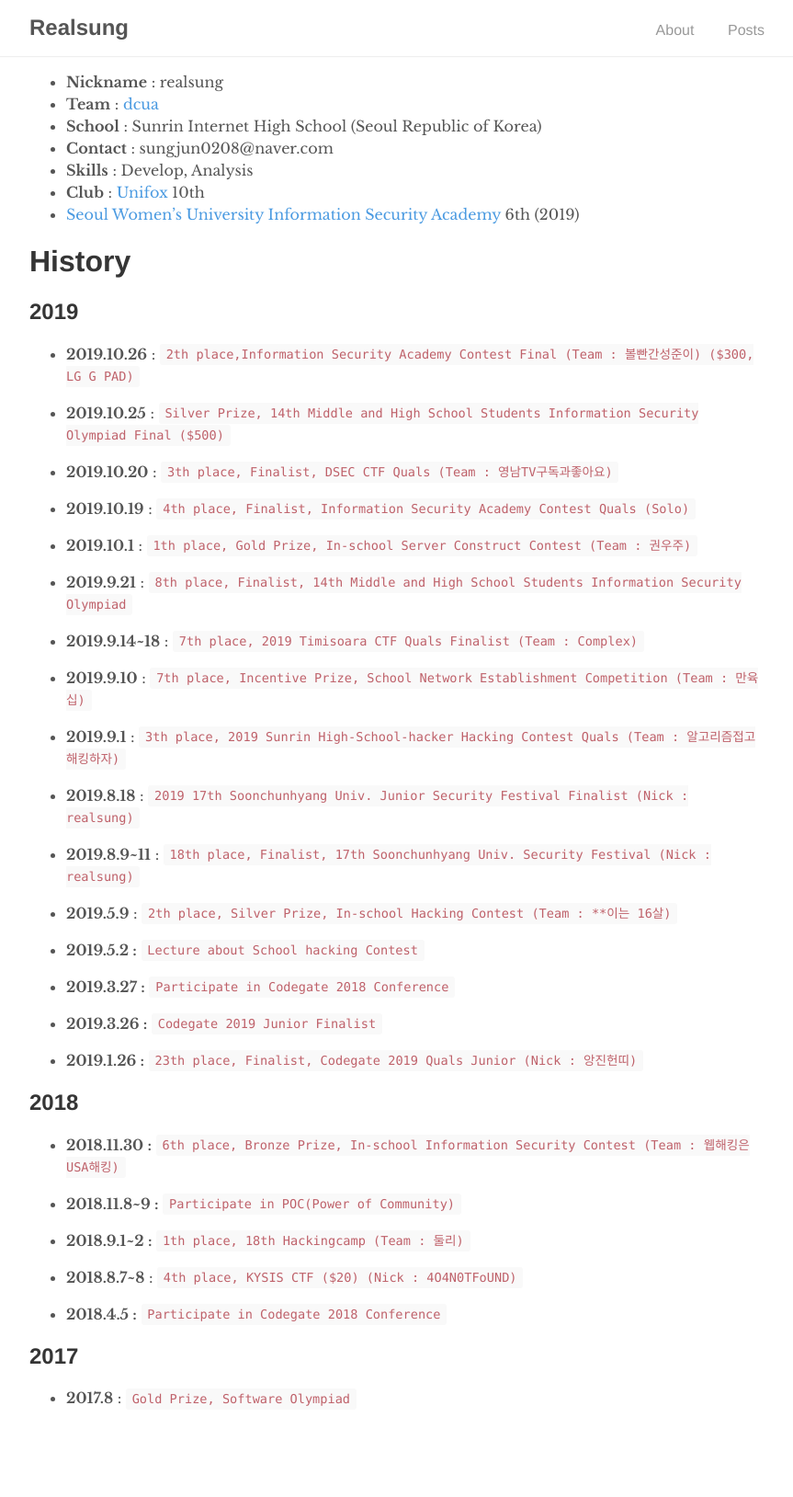
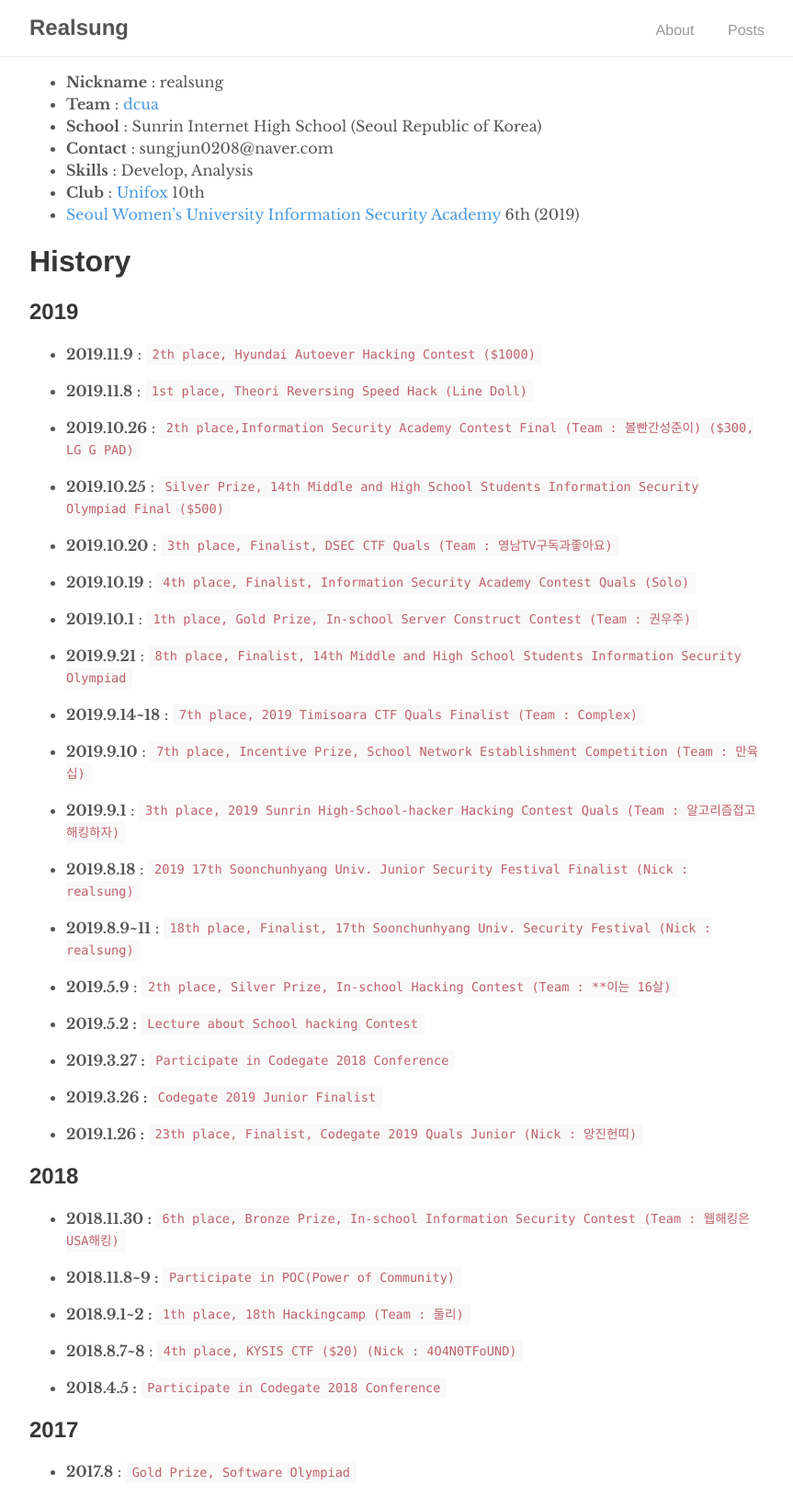
Before and after one commit to realsung/realsung.github.io_backup, a Jekyll site: the page built from about-backup.md, in a window 1280 px wide. Shown: the whole page at 92% size, without its empty margins (208-1071 px from the left). Built offline with Jekyll 4.4.1, drawn with Linux system fonts in a browser that asks for light colours; our own code applies the rules of GitHub Pages for plain Markdown files; before the commit the page ends 1548 px from its top, so only the background shows below that.

```diff
--- a/about-backup.md
+++ b/about-backup.md
@@ -15,6 +15,10 @@ author: "realsung"
 
 <h1>History</h1>
 ## 2019
+
+* __2019.11.9__ : `2th place, Hyundai Autoever Hacking Contest ($1000)`
+
+* __2019.11.8__ : `1st place, Theori Reversing Speed Hack (Line Doll)`
 
 * __2019.10.26__ : `2th place,Information Security Academy Contest Final (Team : 볼빤간성준이) ($300, LG G PAD)`
 
```
Also changed, not shown: _posts/2019-8-14-2019yisf.md (+1 -1 lines).
